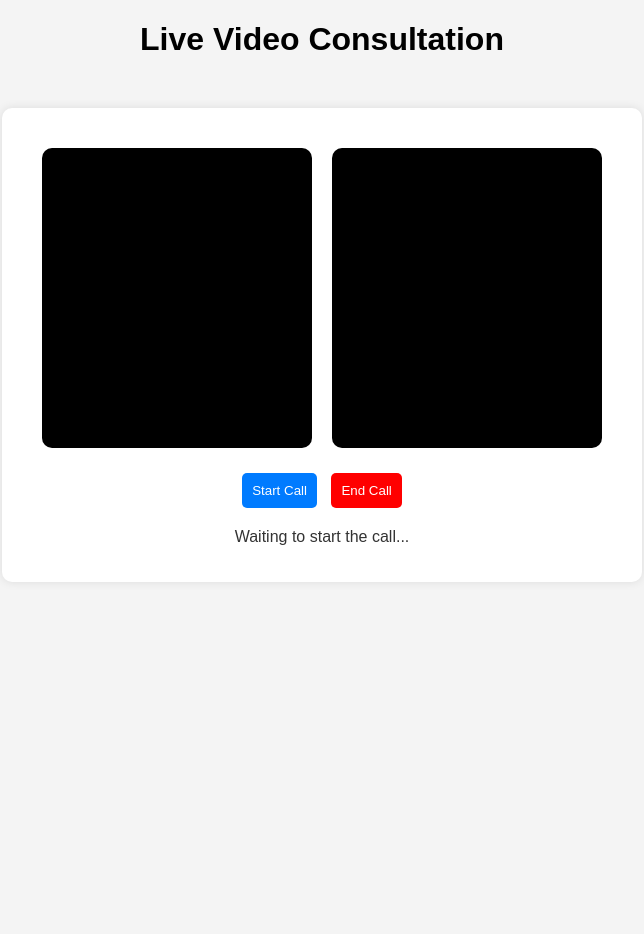
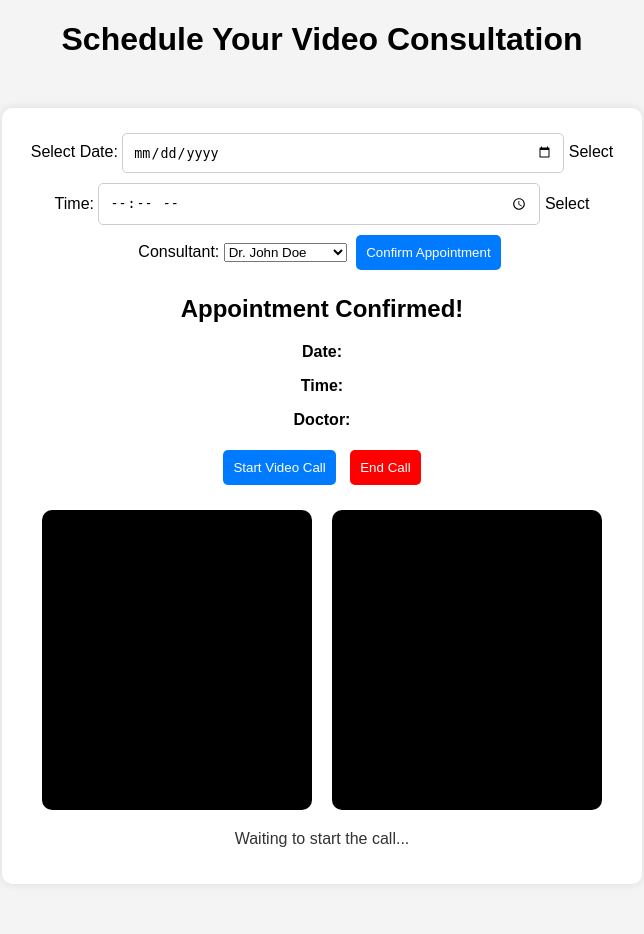
Before and after one commit to Mafuj-dev/HackerZ, a Flask app: template templates/video-consultation.html in a window 1280 px wide. Shown: the whole page, without its empty margins (318-962 px from the left). Before the commit the page ends 545 px from the top, so only its background shows below. Run offline with Flask 3, Linux system fonts and the light colour scheme; the template is opened without the code that fills it, so the values that code supplies are empty; parts of the project's set-up code (start-up, migrations or seed data) failed here and were passed over.

Commit message:
Add files via upload

```diff
--- a/templates/video-consultation.html
+++ b/templates/video-consultation.html
@@ -3,28 +3,49 @@
 <head>
     <meta charset="UTF-8">
     <meta name="viewport" content="width=device-width, initial-scale=1.0">
-    <title>Video Consultation</title>
-    <link rel="stylesheet" href="styles.css">
+    <title>Schedule Video Consultation</title>
+    <link rel="stylesheet" href="{{ url_for('static', filename='styles.css') }}">
 </head>
 <body>
     <header>
-        <h1>Live Video Consultation</h1>
+        <h1>Schedule Your Video Consultation</h1>
     </header>
 
     <div class="container">
-        <div class="video-container">
+        <form id="schedule-form">
+            <label for="date">Select Date:</label>
+            <input type="date" id="date" required>
+
+            <label for="time">Select Time:</label>
+            <input type="time" id="time" required>
+
+            <label for="doctor">Select Consultant:</label>
+            <select id="doctor">
+                <option value="Dr. John Doe">Dr. John Doe</option>
+                <option value="Dr. Sarah Smith">Dr. Sarah Smith</option>
+                <option value="Dr. Emma Brown">Dr. Emma Brown</option>
+            </select>
+
+            <button type="submit">Confirm Appointment</button>
+        </form>
+
+        <div id="confirmation-message" class="hidden">
+            <h2>Appointment Confirmed!</h2>
+            <p><strong>Date:</strong> <span id="confirmed-date"></span></p>
+            <p><strong>Time:</strong> <span id="confirmed-time"></span></p>
+            <p><strong>Doctor:</strong> <span id="confirmed-doctor"></span></p>
+            <button id="startCall" onclick="startCall()">Start Video Call</button>
+            <button id="endCall" onclick="endCall()" class="end">End Call</button>
+        </div>
+
+        <div class="video-container hidden">
             <video id="localVideo" autoplay muted></video>
             <video id="remoteVideo" autoplay></video>
-        </div>
-
-        <div class="controls">
-            <button id="startCall" onclick="startCall()">Start Call</button>
-            <button id="endCall" onclick="endCall()" class="end">End Call</button>
         </div>
 
         <p id="status">Waiting to start the call...</p>
     </div>
 
-    <script src="script.js"></script>
+    <script src="{{ url_for('static', filename='script.js') }}"></script>
 </body>
 </html>
```
